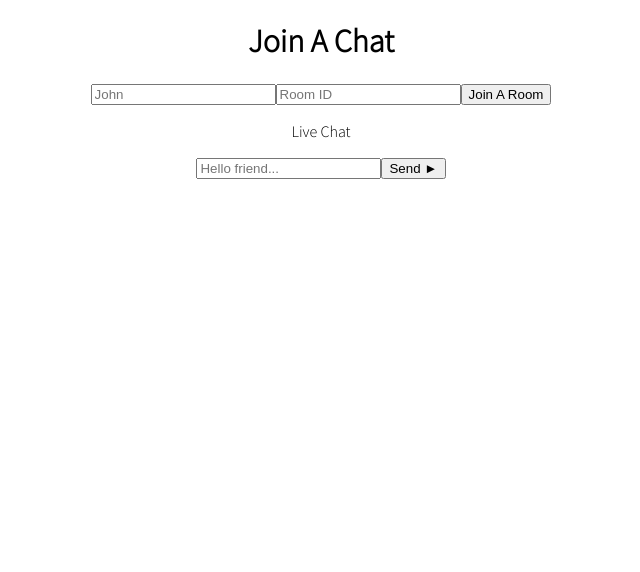
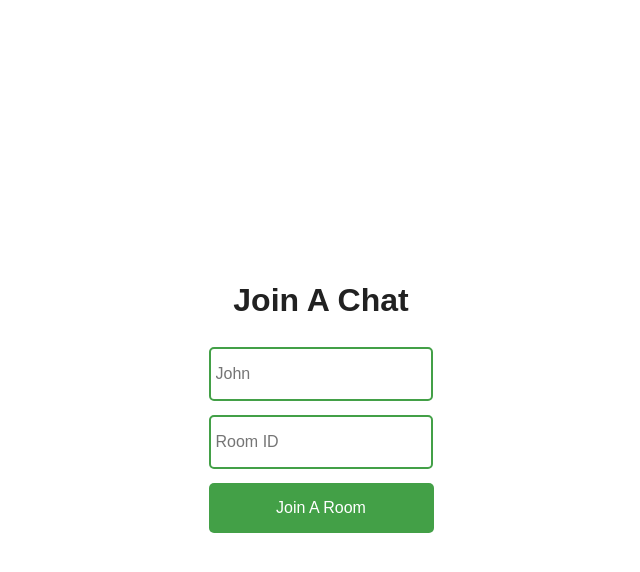
Before and after one commit to byamane/chat.io, a React (Create React App) app in the folder client/: page / in a window 1280 px wide. Shown: the top 572 px of the page, without its empty margins (319-959 px from the left). Built offline with nearby package versions, Linux system fonts and the light colour scheme; no server answers.

Commit message:
add styling & build out conditional chat window

```diff
--- a/client/public/index.html
+++ b/client/public/index.html
@@ -24,7 +24,7 @@
       work correctly both with client-side routing and a non-root public URL.
       Learn how to configure a non-root public URL by running `npm run build`.
     -->
-    <link href="https://fonts.googleapis.com/css2?family=Source+Sans+Pro:wght@300" rel="stylesheet" />
+    <link href="https://fonts.googleapis.com/css2?family=Open+Sans" rel="stylesheet" />
     <title>Chat.io</title>
   </head>
   <body>
--- a/client/src/App.css
+++ b/client/src/App.css
@@ -1,4 +1,192 @@
 .App {
   text-align: center;
   font-family: "Source Sans Pro", sans-serif;
+  width: 100vw;
+  height: 100vh;
+  background: #fff;
+  color: #212121;
+  display: grid;
+  place-items: center;
 }
+
+body {
+  margin: 0%;
+  padding: 0%;
+}
+
+.joinChatContainer {
+  display: flex;
+  flex-direction: column;
+  text-align: center;
+}
+
+.joinChatContainer h3 {
+  font-size: 2.5rem;
+  margin-bottom: 1rem;
+}
+.joinChatContainer input {
+  width: 210px;
+  height: 40px;
+  margin: 7px;
+  border: 2px solid #43a047;
+  border-radius: 5px;
+  padding: 5px;
+  font-size: 16px;
+}
+
+.joinChatContainer button {
+  width: 225px;
+  height: 50px;
+  margin: 7px;
+  border: none;
+  border-radius: 5px;
+  padding: 5px;
+  font-size: 16px;
+  background: #43a047;
+  color: #fff;
+  cursor: pointer;
+}
+
+.joinChatContainer button:hover {
+  background: #2e7d32;
+}
+
+.chat-window {
+  width: 300px;
+  height: 420px;
+}
+
+.chat-window p {
+  margin: 0;
+}
+.chat-window .chat-header {
+  height: 45px;
+  border-radius: 6px;
+  background: #263238;
+  position: relative;
+  cursor: pointer;
+}
+.chat-window .chat-header p {
+  display: block;
+  padding: 0 1em 0 2em;
+  color: #fff;
+  font-weight: 700;
+  line-height: 45px;
+}
+
+.chat-window .chat-body {
+  height: calc(450px - (45px + 70px));
+  border: 1px solid #263238;
+  background: #fff;
+
+  position: relative;
+}
+.chat-window .chat-body .message-container {
+  width: 100%;
+  height: 100%;
+  overflow-y: scroll;
+  overflow-x: hidden;
+}
+
+.chat-window .chat-body .message-container::-webkit-scrollbar {
+  display: none;
+}
+.chat-window .chat-body .message {
+  height: auto;
+  padding: 10px;
+  display: flex;
+}
+
+.chat-window .chat-body .message .message-content {
+  width: auto;
+  height: auto;
+  min-height: 40px;
+  max-width: 120px;
+  background-color: #43a047;
+  border-radius: 5px;
+  color: white;
+  display: flex;
+  align-items: center;
+  margin-right: 5px;
+  margin-left: 5px;
+  padding-right: 5px;
+  padding-left: 5px;
+  overflow-wrap: break-word;
+  word-break: break-word;
+}
+
+#you {
+  justify-content: flex-start;
+}
+
+#you .message-content {
+  justify-content: flex-start;
+}
+
+#you .message-meta {
+  justify-content: flex-start;
+  margin-left: 5px;
+}
+
+#other {
+  justify-content: flex-end;
+}
+
+#other .message-content {
+  justify-content: flex-end;
+  background-color: cornflowerblue;
+}
+
+#other .message-meta {
+  justify-content: flex-end;
+  margin-right: 5px;
+}
+
+.message-meta #author {
+  margin-left: 10px;
+  font-weight: bold;
+}
+
+.chat-window .chat-body .message .message-meta {
+  display: flex;
+  font-size: 12px;
+}
+
+.chat-window .chat-footer {
+  height: 40px;
+  border: 1px solid #263238;
+  border-top: none;
+  display: flex;
+}
+
+.chat-window .chat-footer input {
+  height: 100%;
+  flex: 85%;
+  border: 0;
+  padding: 0 0.7em;
+  font-size: 1em;
+  border-right: 1px dotted #607d8b;
+
+  outline: none;
+  font-family: "Open Sans", sans-serif;
+}
+
+.chat-window .chat-footer button {
+  border: 0;
+  display: grid;
+  place-items: center;
+  cursor: pointer;
+  flex: 15%;
+  height: 100%;
+  background: transparent;
+  outline: none;
+  font-size: 25px;
+  color: lightgray;
+}
+
+.chat-window .chat-footer button:hover {
+  color: #43a047;
+}
+.hide {
+  opacity: 0 !important;
+}
--- a/client/src/App.jsx
+++ b/client/src/App.jsx
@@ -9,6 +9,7 @@
 
   const [username, setUsername] = useState("")
   const [room, setRoom] = useState("")
+  const [showChat, setShowChat] = useState(false)
 
   const joinRoom = () => {
     if (username !== "" && room !== "") {
@@ -26,6 +27,8 @@
         room={room}
         setRoom={setRoom}
         socket={socket}
+        showChat={showChat}
+        setShowChat={setShowChat}
       />
     </div>
   );
--- a/client/src/components/Chat.jsx
+++ b/client/src/components/Chat.jsx
@@ -28,6 +28,7 @@
 
   return (
     <>
+      <div className="chat-window">
         <div className="chat-header">
           <p>Live Chat</p>
         </div>
@@ -40,7 +41,8 @@
               setCurrentMessage(evt.target.value)
             }}
           />
-        <button onClick={sendMessage}>Send &#9658;</button>
+          <button onClick={sendMessage}>&#9658;</button>
+        </div>
       </div>
     </>
    );
--- a/client/src/pages/Home.jsx
+++ b/client/src/pages/Home.jsx
@@ -3,7 +3,9 @@
 const Home = (props) => {
   return (
     <>
-      <h1>Join A Chat</h1>
+      {!props.showChat ? (
+        <div className="joinChatContainer">
+          <h1 id="join-chat-header">Join A Chat</h1>
           <input
             type="text"
             placeholder="John"
@@ -19,12 +21,15 @@
             }}
           />
           <button onClick={props.joinRoom}>Join A Room</button>
-
+        </div>
+      )
+      : (
         <Chat
           socket={props.socket}
           username={props.username}
           room={props.room}
         />
+      )}
     </>
   );
 }
```
Also changed, not shown: 1 other file (tests, documents, lock files or other folders). Lines whose indentation alone changed are shown as unchanged.
